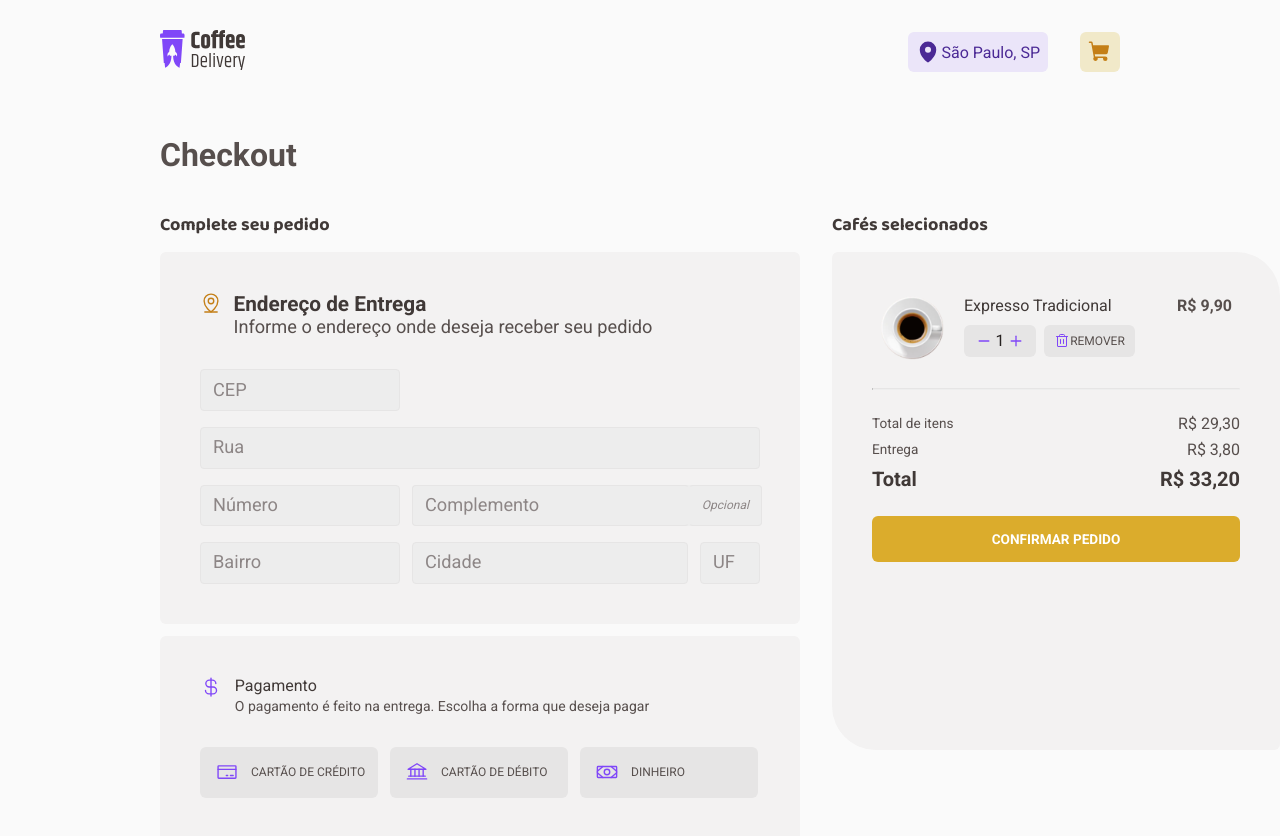
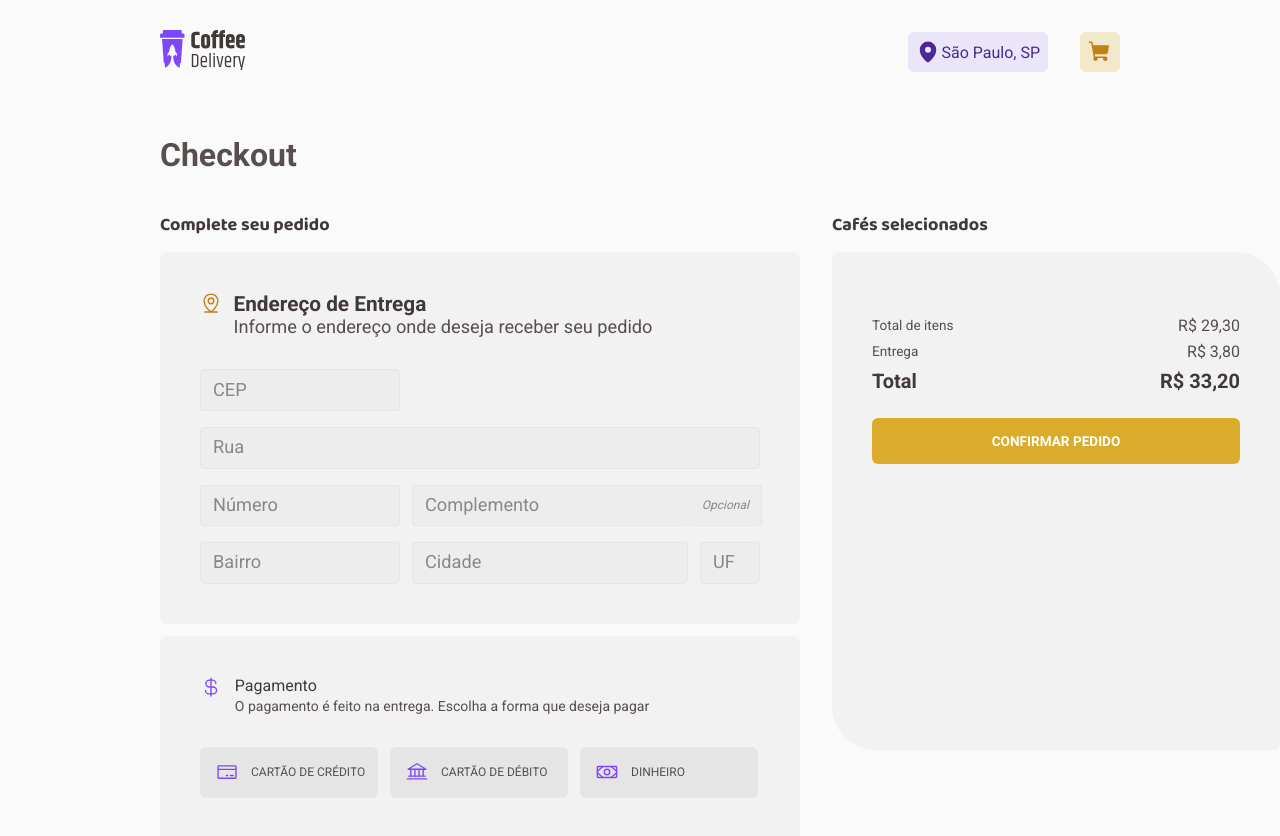
Before and after one commit to alisson-amaral-silva/coffee-delivery, a React (Vite) app: page /checkout in a window 1280 px wide. Shown: the top 836 px of the page. Built offline with nearby package versions, Linux system fonts and the light colour scheme.

Commit message:
removendo cafe do carrinho

```diff
--- a/src/components/Header/index.tsx
+++ b/src/components/Header/index.tsx
@@ -11,8 +11,8 @@ export function Header() {
   //Descomentar quando subir pra prod
   // const { status, data, error, isFetching } = useCurrentAddress();
 
-  const { getCoffeeList } = useContext(CoffeesContext)
-  let quantity = getCoffeeList();
+  const { getCoffeeQuantity } = useContext(CoffeesContext)
+  let quantity = getCoffeeQuantity();
 
   return (
     <HeaderWrapper>
--- a/src/context/CoffeeContext.tsx
+++ b/src/context/CoffeeContext.tsx
@@ -1,6 +1,6 @@
 import { ReactNode, createContext, useEffect, useReducer } from 'react'
 import { Coffee, coffeesReducer } from '../reducers/coffees/reducer'
-import { addCoffeeAction } from '../reducers/coffees/actions'
+import { addCoffeeAction, removeCoffeeAction } from '../reducers/coffees/actions'
 
 export interface CoffeeData {
   id: number
@@ -13,7 +13,8 @@ export interface CoffeeData {
 interface CoffeesContextType {
   coffees: Coffee[]
   createNewCoffee: (data: CoffeeData) => void
-  getCoffeeList: () => number
+  getCoffeeQuantity: () => number
+  deleteCoffee: (idToBeDeleted: number)=> void
 }
 
 interface CoffeesContextProviderProps {
@@ -51,13 +52,17 @@ export function CoffeesContextProvider({
     dispatch(addCoffeeAction(data))
   }
 
+  function deleteCoffee(idToBeDeleted: number) {
+    dispatch(removeCoffeeAction(idToBeDeleted))
+  }
+
   useEffect(() => {
     const stateJSON = JSON.stringify(coffeesState)
 
     localStorage.setItem('@coffee-delivery:coffees-state-1.0.0', stateJSON)
   }, [coffeesState])
 
-  function getCoffeeList() {
+  function getCoffeeQuantity() {
     if (coffees.length) {
       const coffeeQuantityList = coffees.map((coffee) => coffee.quantity)
       const coffeeList = coffeeQuantityList.reduce(
@@ -74,7 +79,8 @@ export function CoffeesContextProvider({
       value={{
         coffees,
         createNewCoffee,
-        getCoffeeList,
+        getCoffeeQuantity,
+        deleteCoffee
       }}
     >
       {children}
--- a/src/pages/Checkout/components/OrderedList/components/OrderedItem/index.tsx
+++ b/src/pages/Checkout/components/OrderedList/components/OrderedItem/index.tsx
@@ -13,28 +13,50 @@ import {
 import expresso from '../../../../../../assets/expresso.svg'
 import { Minus, Plus, Trash } from 'phosphor-react'
 import { Quantity } from '../../../../../Home/components/CoffeeCard/styles'
+import { CoffeesContext } from '../../../../../../context/CoffeeContext'
+import { useCallback, useContext } from 'react'
 
-export function OrderedItem() {
+interface OrderedItemProps {
+  id: number
+  name: string
+  price: number
+  quantity: number
+  img: string
+}
+
+export function OrderedItem({
+  id,
+  name,
+  price,
+  quantity,
+  img,
+}: OrderedItemProps) {
+  const { deleteCoffee } = useContext(CoffeesContext)
+
+  const handleRemoveCoffee = useCallback(() => {
+    deleteCoffee(id)
+  }, [id, name, price, quantity, img])
+
   return (
     <Container>
-      <Image src={expresso} />
+      <Image src={img} />
       <ContentWrapper>
         <HeaderWrapper>
-          <CoffeeName>Expresso Tradicional</CoffeeName>
-          <CoffeePrice>R$ 9,90</CoffeePrice>
+          <CoffeeName>{name}</CoffeeName>
+          <CoffeePrice>R$ {price.toFixed(2)}</CoffeePrice>
         </HeaderWrapper>
         <FooterWrapper>
           <QuantityWrapper>
             <IncDecQuantityButton>
               <Minus size={14} weight="bold" />
             </IncDecQuantityButton>
-            <Quantity>1</Quantity>
+            <Quantity>{quantity}</Quantity>
             <IncDecQuantityButton>
               <Plus size={14} weight="bold" />
             </IncDecQuantityButton>
           </QuantityWrapper>
 
-          <RemoveWrapper>
+          <RemoveWrapper onClick={handleRemoveCoffee}>
             <Trash size={16} />
             Remover
           </RemoveWrapper>
--- a/src/pages/Checkout/components/OrderedList/index.tsx
+++ b/src/pages/Checkout/components/OrderedList/index.tsx
@@ -1,4 +1,5 @@
 import { OrderedItem } from './components/OrderedItem'
+import { useContext } from 'react'
 import {
   BuyButton,
   BuyingWrapper,
@@ -9,17 +10,33 @@ import {
   RegularText,
   TotalText,
   TotalValue,
-  ItemsWrapper
+  ItemsWrapper,
+  OrderedItemsWrapper
 } from './styles'
+import { CoffeesContext } from '../../../../context/CoffeeContext'
 
 export function OrderedList() {
+  const { coffees } = useContext(CoffeesContext)
+
   return (
     <>
       <Heading>Cafés selecionados</Heading>
       <Container>
         <ItemsWrapper>
-          <OrderedItem />
-          <Divider />
+          {coffees.map((coffee) => {
+            return (
+              <OrderedItemsWrapper key={coffee.name}>
+                <OrderedItem
+                  id={coffee.id}
+                  name={coffee.name}
+                  price={coffee.price}
+                  quantity={coffee.quantity}
+                  img={coffee.img}
+                />
+                <Divider />
+              </OrderedItemsWrapper>
+            )
+          })}
         </ItemsWrapper>
         <BuyingWrapper>
           <RegularText>Total de itens</RegularText>
--- a/src/pages/Checkout/components/OrderedList/styles.ts
+++ b/src/pages/Checkout/components/OrderedList/styles.ts
@@ -18,9 +18,14 @@ export const Container = styled.div`
 `
 
 export const ItemsWrapper = styled.div`
-  max-height: 12.5rem;
-  /* height: 12.5rem; */
+  max-height: 13.5rem;
   overflow: auto;
+`
+
+export const OrderedItemsWrapper = styled.div`
+  & + & {
+    margin-top: 1rem;
+  }
 `
 
 export const Divider = styled.hr`
--- a/src/pages/Checkout/components/PaymentMethod/index.tsx
+++ b/src/pages/Checkout/components/PaymentMethod/index.tsx
@@ -9,7 +9,7 @@ import {
   Title,
   Subtitle,
   TitleContainer,
-  SpanWrapper
+  SpanWrapper,
 } from './styles'
 import { CurrencyDollar, Bank, CreditCard, Money } from 'phosphor-react'
 
@@ -51,7 +51,7 @@ export function PaymentMethod() {
       <PaymentTypeWrapper>
         {paymentTypeList.map((payment) => {
           return (
-            <>
+            <div key={`${payment.name} - ${payment.description}`}>
               <InputWrapper
                 id={payment.description}
                 name={payment.name}
@@ -61,7 +61,7 @@ export function PaymentMethod() {
                 {payment.icon && payment.icon}
                 <SpanWrapper>{payment.description}</SpanWrapper>
               </DescriptionWrapper>
-            </>
+            </div>
           )
         })}
       </PaymentTypeWrapper>
--- a/src/reducers/coffees/reducer.ts
+++ b/src/reducers/coffees/reducer.ts
@@ -21,19 +21,15 @@ export function coffeesReducer(state: CoffeesState, action: any) {
           draft.coffees.push(action.payload.coffees)
         })
 
-    //   case ActionTypes.REMOVE_COFFEE: {
-    //     const currentCycleIndex = state.cycles.findIndex((cycle) => {
-    //       return cycle.id === state.activeCycleId
-    //     })
+      case ActionTypes.REMOVE_COFFEE: {
+        const coffeeListWithoutDeletedOne = state.coffees.filter((coffee) => {
+          return coffee.id !== action.payload.coffeeId
+        })
 
-    //     if (currentCycleIndex < 0) {
-    //       return state
-    //     }
-    //     return produce(state, (draft) => {
-    //       draft.activeCycleId = null
-    //       draft.cycles[currentCycleIndex].finishedDate = new Date()
-    //     })
-    //   }
+        return produce(state, (draft) => {
+          draft.coffees = coffeeListWithoutDeletedOne
+        })
+      }
       default:
         return state
     }
```
